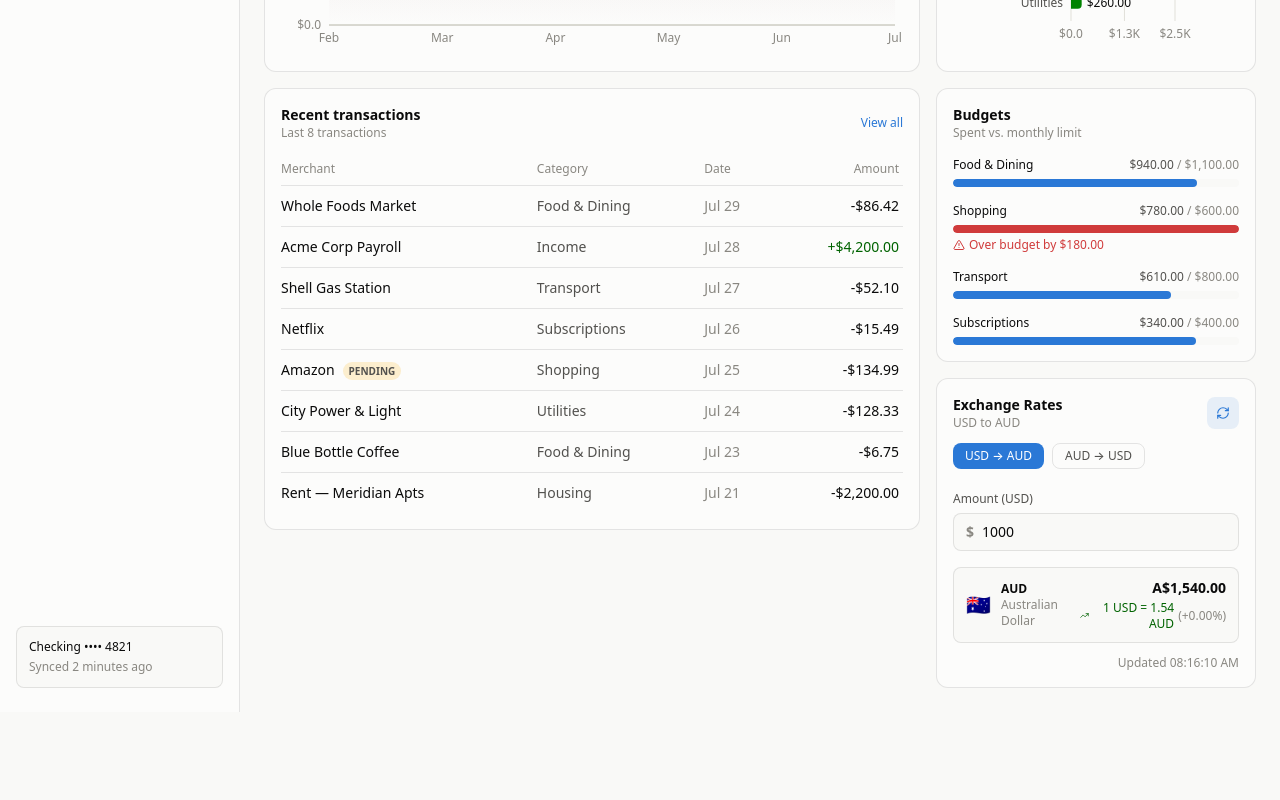
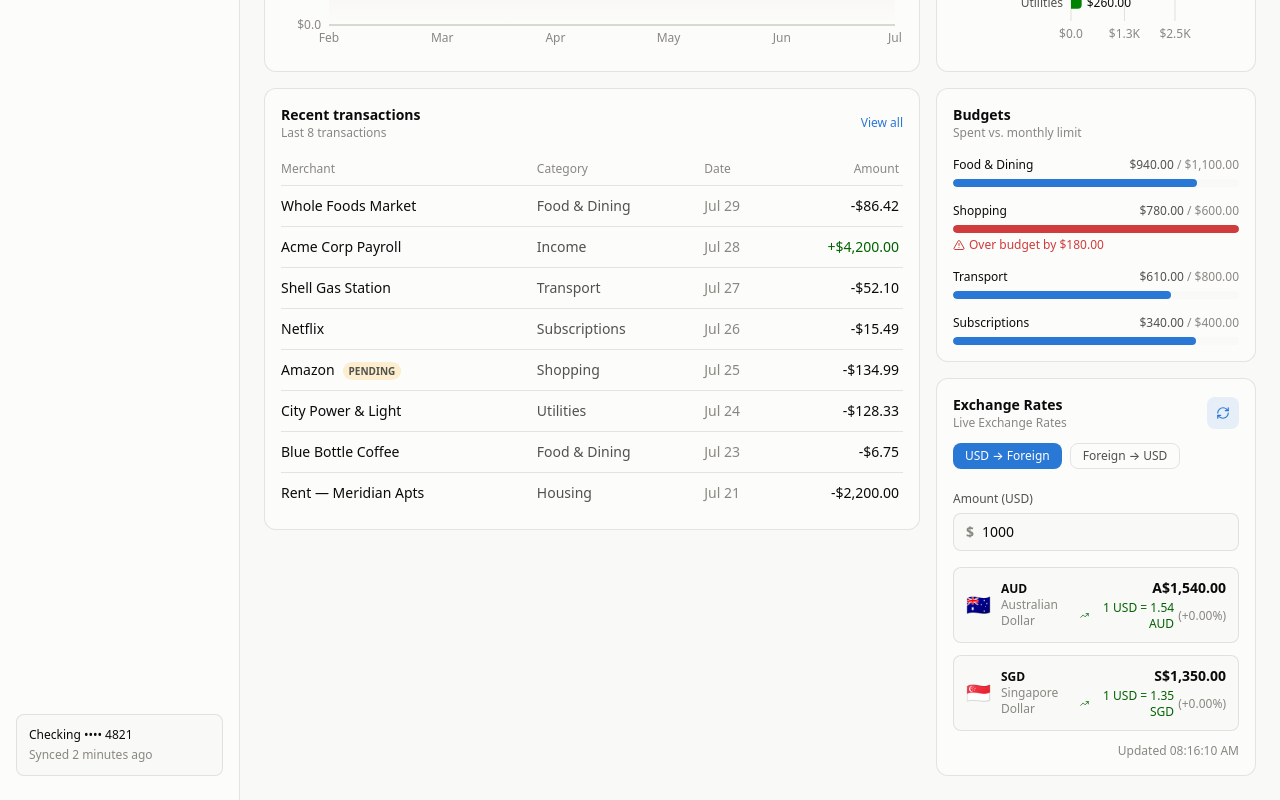
Before and after one commit to calvinrahmat/finance-dashboard, a React (Vite) app: page / in a window 1280 px wide. Shown: the part 530-1330 px from the top of the page. Before the commit the page ends 1242 px from the top, so only its background shows below. Built offline with nearby package versions, Linux system fonts and the light colour scheme.

Commit message:
feat: Add USD/SGD currency pair to Exchange Rate Widget

```diff
--- a/src/components/ExchangeRateWidget.tsx
+++ b/src/components/ExchangeRateWidget.tsx
@@ -11,6 +11,7 @@ type Rate = {
 
 const BASE_RATES: Rate[] = [
   { currency: "Australian Dollar", code: "AUD", flag: "\uD83C\uDDE6\uD83C\uDDFA", rate: 1.54, deltaPct: 0.00 },
+  { currency: "Singapore Dollar",  code: "SGD", flag: "\uD83C\uDDF8\uD83C\uDDEC", rate: 1.35, deltaPct: 0.00 },
 ];
 
 function jitter(rate: number): number {
@@ -28,16 +29,23 @@ function getCurrencySymbol(code: string): string {
   switch (code) {
     case "USD": return "$";
     case "AUD": return "A$";
+    case "SGD": return "S$";
     default:    return "";
   }
 }
+
+// Direction toggle design decision:
+// Option A (shared direction) is used: a single "USD_TO_BASE" | "BASE_TO_USD"
+// toggle applies to all currency rows simultaneously. Each row already knows
+// its own rate, so the conversion math works generically without per-pair state.
+type Direction = "USD_TO_BASE" | "BASE_TO_USD";
 
 export function ExchangeRateWidget() {
   const [rates, setRates] = useState<Rate[]>(BASE_RATES);
   const [refreshing, setRefreshing] = useState(false);
   const [lastUpdated, setLastUpdated] = useState<Date>(new Date());
   const [amount, setAmount] = useState<string>("1000");
-  const [direction, setDirection] = useState<"USD_TO_AUD" | "AUD_TO_USD">("USD_TO_AUD");
+  const [direction, setDirection] = useState<Direction>("USD_TO_BASE");
 
   const handleRefresh = useCallback(() => {
     setRefreshing(true);
@@ -54,18 +62,12 @@ export function ExchangeRateWidget() {
     }, 600);
   }, []);
 
-  const handleDirectionChange = (dir: "USD_TO_AUD" | "AUD_TO_USD") => {
+  const handleDirectionChange = (dir: Direction) => {
     setDirection(dir);
     setAmount("1000");
   };
 
   const inputAmount = parseFloat(amount.replace(/,/g, "")) || 0;
-
-  // AUD rate (USD-based): 1 USD = rate AUD
-  const audRate = rates.find((r) => r.code === "AUD")?.rate ?? 1.54;
-
-  // visibleRates is always the single AUD entry
-  const visibleRates = rates;
 
   return (
     <div className="rounded-xl border border-[var(--border)] bg-[var(--surface-1)] p-4">
@@ -74,7 +76,7 @@ export function ExchangeRateWidget() {
           <h2 className="text-sm font-semibold text-[var(--text-primary)]">
             Exchange Rates
           </h2>
-          <p className="text-xs text-[var(--text-muted)]">USD to AUD</p>
+          <p className="text-xs text-[var(--text-muted)]">Live Exchange Rates</p>
         </div>
         <button
           onClick={handleRefresh}
@@ -86,31 +88,38 @@ export function ExchangeRateWidget() {
         </button>
       </div>
 
-      {/* Direction toggle */}
+      {/* Direction toggle — shared across all rows (Option A) */}
       <div className="mt-3 flex gap-2">
-        {(["USD_TO_AUD", "AUD_TO_USD"] as const).map((dir) => (
         <button
-            key={dir}
-            onClick={() => handleDirectionChange(dir)}
+          onClick={() => handleDirectionChange("USD_TO_BASE")}
           className={`rounded-lg px-3 py-1 text-xs font-medium transition-colors ${
-              direction === dir
+            direction === "USD_TO_BASE"
               ? "bg-[var(--series-1)] text-white"
               : "border border-[var(--border)] text-[var(--text-secondary)] hover:bg-[var(--surface-1)]"
           }`}
         >
-            {dir === "USD_TO_AUD" ? "USD \u2192 AUD" : "AUD \u2192 USD"}
+          USD &rarr; Foreign
         </button>
-        ))}
+        <button
+          onClick={() => handleDirectionChange("BASE_TO_USD")}
+          className={`rounded-lg px-3 py-1 text-xs font-medium transition-colors ${
+            direction === "BASE_TO_USD"
+              ? "bg-[var(--series-1)] text-white"
+              : "border border-[var(--border)] text-[var(--text-secondary)] hover:bg-[var(--surface-1)]"
+          }`}
+        >
+          Foreign &rarr; USD
+        </button>
       </div>
 
       {/* Amount input */}
       <div className="mt-4">
         <label className="text-xs font-medium text-[var(--text-secondary)]">
-          {direction === "AUD_TO_USD" ? "Amount (AUD)" : "Amount (USD)"}
+          {direction === "BASE_TO_USD" ? "Amount (Foreign)" : "Amount (USD)"}
         </label>
         <div className="mt-1 flex items-center gap-2 rounded-lg border border-[var(--border)] bg-[var(--page)] px-3 py-2">
           <span className="text-sm font-semibold text-[var(--text-muted)]">
-            {direction === "AUD_TO_USD" ? "A$" : "$"}
+            {direction === "BASE_TO_USD" ? "" : "$"}
           </span>
           <input
             type="number"
@@ -123,16 +132,16 @@ export function ExchangeRateWidget() {
         </div>
       </div>
 
-      {/* Rate rows */}
+      {/* Rate rows — one per currency in BASE_RATES */}
       <div className="mt-4 flex flex-col gap-3">
-        {visibleRates.map((r) => {
+        {rates.map((r) => {
           const isUp = r.deltaPct >= 0;
           const DeltaIcon = isUp ? TrendingUp : TrendingDown;
           const deltaColor = isUp ? "var(--success-text)" : "var(--status-critical)";
 
-          if (direction === "AUD_TO_USD") {
-            // AUD → USD: converted = audAmount / rate
-            const inverseRate = audRate > 0 ? 1 / audRate : 0;
+          if (direction === "BASE_TO_USD") {
+            // Foreign → USD: converted = inputAmount / r.rate (guard against division by zero)
+            const inverseRate = r.rate > 0 ? 1 / r.rate : 0;
             const converted = inputAmount * inverseRate;
             return (
               <div
@@ -162,7 +171,7 @@ export function ExchangeRateWidget() {
                   >
                     <DeltaIcon size={11} />
                     <span>
-                      1 AUD = {formatRate(inverseRate)} USD
+                      1 {r.code} = {formatRate(inverseRate)} USD
                     </span>
                     <span className="font-normal text-[var(--text-muted)]">
                       ({isUp ? "+" : ""}{r.deltaPct.toFixed(2)}%)
@@ -173,7 +182,7 @@ export function ExchangeRateWidget() {
             );
           }
 
-          // USD → AUD mode (default): converted = usdAmount * rate
+          // USD → Foreign mode (default): converted = inputAmount * r.rate
           const converted = inputAmount * r.rate;
           return (
             <div
```
Lines whose indentation alone changed are shown as unchanged.
